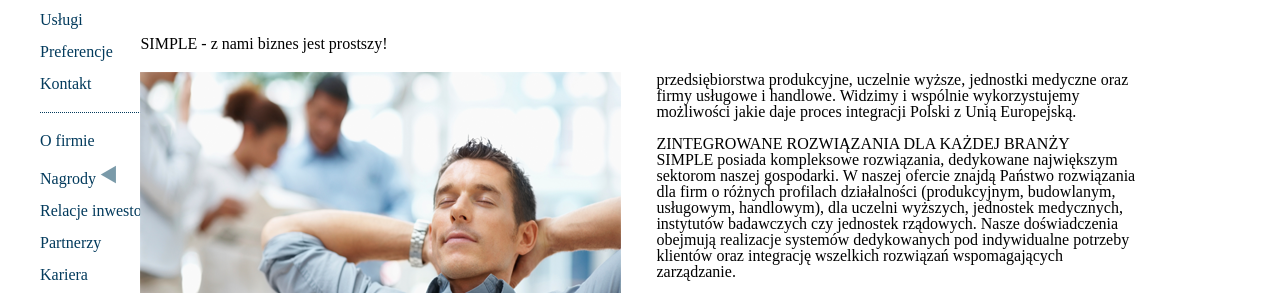
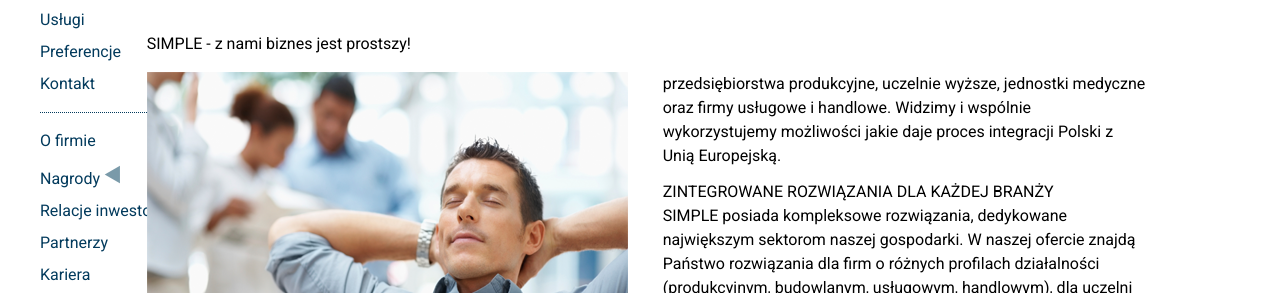
Before and after one commit to Dzesiu12/ideo-recruitment-task, a website built with Parcel: page src/index.html in a window 1280 px wide. Shown: the part 319-612 px from the top of the page. Built offline with nearby package versions, Linux system fonts and the light colour scheme.

Commit message:
fixed google fonts

```diff
--- a/src/assets/scss/styles.scss
+++ b/src/assets/scss/styles.scss
@@ -4,6 +4,9 @@
 *::before,
 *::after {
   box-sizing: border-box;
+}
+
+body {
   font-family: 'Roboto', sans-serif;
 }
 
@@ -209,8 +212,13 @@
         max-width: 100%;
       }
 
+      h3 {
+        margin-bottom: 0.25rem;
+      }
+
       p {
-        margin-bottom:1rem;
+        margin-bottom: 1rem;
+        line-height: 1.5rem;
       }
     }
   }
```
Also changed, not shown: package.json (+0 -8 lines), 1 other file.
